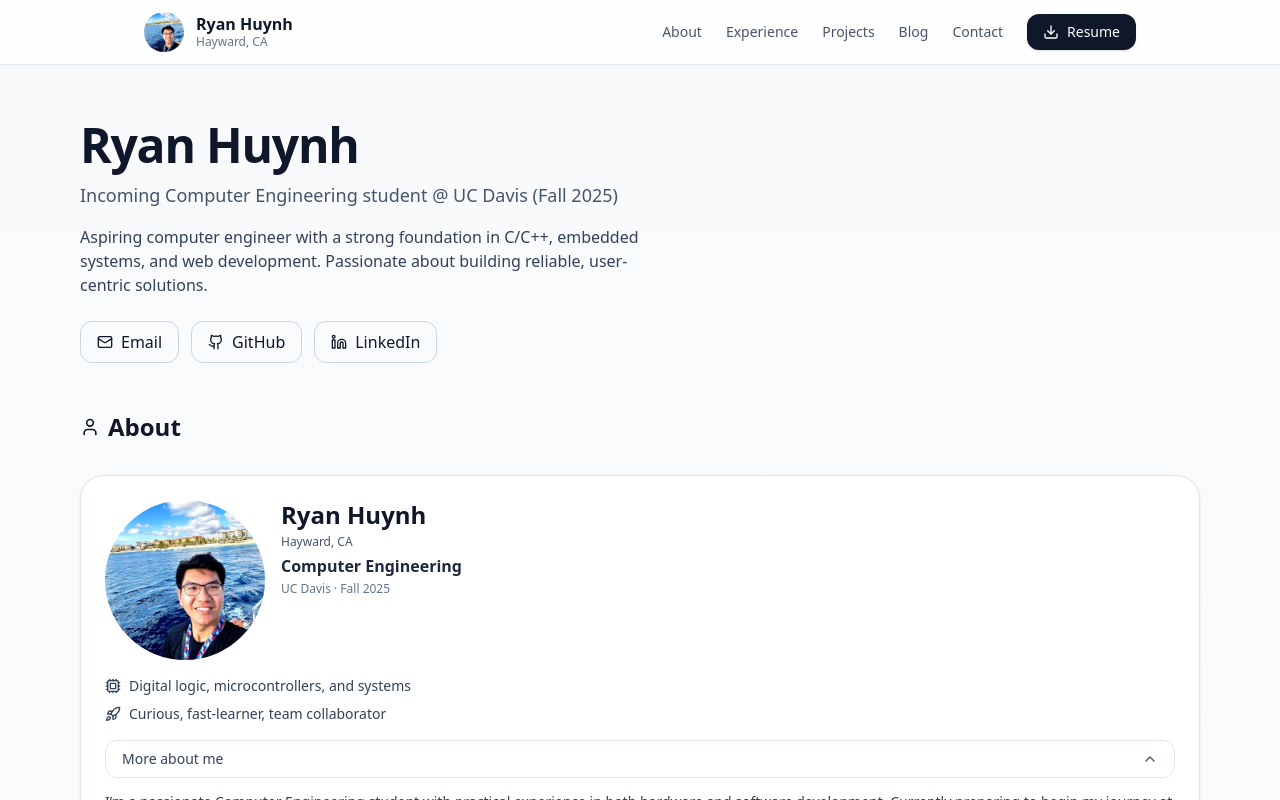
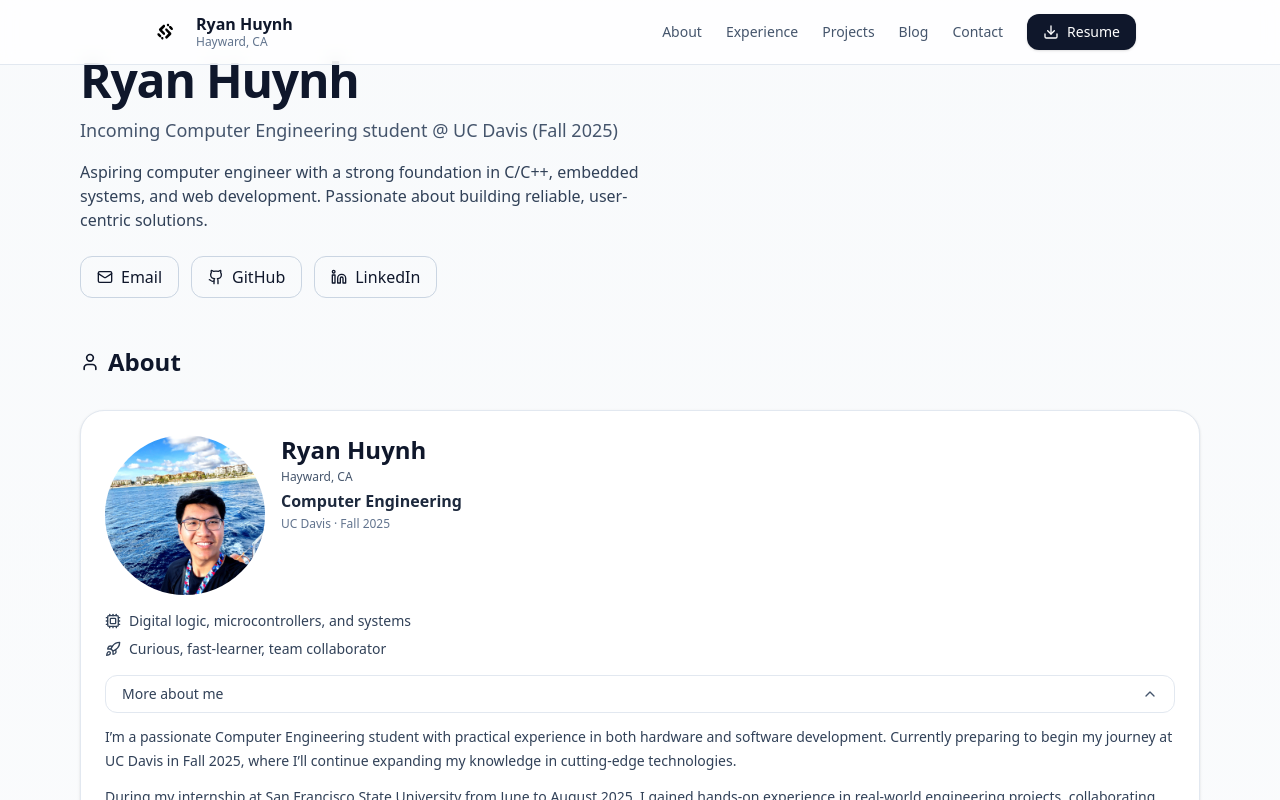
Before and after one commit to ryanhuynh02/ryan-portfolio, a Next.js app: page / in a window 1280 px wide. Shown: the top 800 px of the page. Built offline with nearby package versions, Linux system fonts and the light colour scheme.

Commit message:
fix header

```diff
--- a/src/components/SiteHeader.tsx
+++ b/src/components/SiteHeader.tsx
@@ -5,14 +5,16 @@ import Link from "next/link";
 import { Menu, X, Download } from "lucide-react";
 import { useState } from "react";
 
-/**
- * A site-wide header that matches your homepage look, but uses real links
- * (so it works on /blog pages too). Edit the links and resumeUrl as needed.
- */
 export default function SiteHeader({
-  resumeUrl = "/Ryan_Huynh_Resume.pdf", // <- update if your path/filename differs
+  resumeUrl = "/Ryan_Huynh_Resume.pdf",
+  logoSrc = "/profile-logo.svg", // ← your SVG logo here
+  name = "Ryan Huynh",
+  location = "Hayward, CA",
 }: {
   resumeUrl?: string;
+  logoSrc?: string;
+  name?: string;
+  location?: string;
 }) {
   const [open, setOpen] = useState(false);
 
@@ -20,28 +22,30 @@ export default function SiteHeader({
     { label: "About", href: "/#about" },
     { label: "Experience", href: "/#experience" },
     { label: "Projects", href: "/#projects" },
-    { label: "Blog", href: "/blog" }, // go to blog index
+    { label: "Blog", href: "/blog" },
     { label: "Contact", href: "/#contact" },
   ];
 
   return (
-    <header className="sticky top-0 z-40 bg-white/80 backdrop-blur border-b border-slate-200">
+    <>
+      {/* Fixed header that follows on scroll */}
+      <header className="fixed top-0 inset-x-0 z-50 bg-white/80 backdrop-blur border-b border-slate-200">
         <div className="max-w-5xl mx-auto px-4 h-16 flex items-center justify-between">
-        {/* Left: avatar + name */}
+          {/* Left: logo + name (link to home) */}
           <Link href="/" className="flex items-center gap-3">
-          <div className="w-9 h-9 md:w-10 md:h-10 rounded-full overflow-hidden shrink-0">
+            <div className="w-9 h-9 md:w-10 md:h-10 rounded-xl overflow-hidden shrink-0">
               <Image
-              src="/profile-picture.jpeg"
-              alt="Ryan Huynh"
-              width={80}
-              height={80}
-              className="object-cover w-full h-full"
+                src={logoSrc}
+                alt="Site logo"
+                width={64}
+                height={64}
+                className="object-contain w-full h-full"
                 priority
               />
             </div>
             <div className="leading-tight">
-            <div className="font-semibold">Ryan Huynh</div>
-            <div className="text-xs text-slate-500">Hayward, CA</div>
+              <div className="font-semibold">{name}</div>
+              <div className="text-xs text-slate-500">{location}</div>
             </div>
           </Link>
 
@@ -75,31 +79,32 @@ export default function SiteHeader({
             <Menu className="size-5" />
           </button>
         </div>
+      </header>
 
       {/* Mobile drawer */}
       {open && (
-        <div className="fixed inset-0 z-50">
-          {/* dim background */}
+        <div className="fixed inset-0 z-[60]">
+          {/* backdrop */}
           <div
             className="absolute inset-0 bg-black/20 backdrop-blur-sm"
             onClick={() => setOpen(false)}
           />
-          {/* drawer */}
+          {/* panel */}
           <div className="absolute left-0 top-0 h-full w-80 max-w-[85%] bg-white border-r border-slate-200 p-4">
             <div className="flex items-center justify-between">
               <div className="flex items-center gap-3">
-                <div className="w-10 h-10 rounded-full overflow-hidden">
+                <div className="w-10 h-10 rounded-xl overflow-hidden">
                   <Image
-                    src="/profile-picture.jpeg"
-                    alt="Ryan Huynh"
-                    width={80}
-                    height={80}
-                    className="object-cover w-full h-full"
+                    src={logoSrc}
+                    alt="Site logo"
+                    width={64}
+                    height={64}
+                    className="object-contain w-full h-full"
                   />
                 </div>
                 <div className="leading-tight">
-                  <div className="font-medium">Ryan Huynh</div>
-                  <div className="text-xs text-slate-500">Hayward, CA</div>
+                  <div className="font-medium">{name}</div>
+                  <div className="text-xs text-slate-500">{location}</div>
                 </div>
               </div>
               <button
@@ -135,6 +140,6 @@ export default function SiteHeader({
           </div>
         </div>
       )}
-    </header>
+    </>
   );
 }
```
Lines whose indentation alone changed are shown as unchanged.
